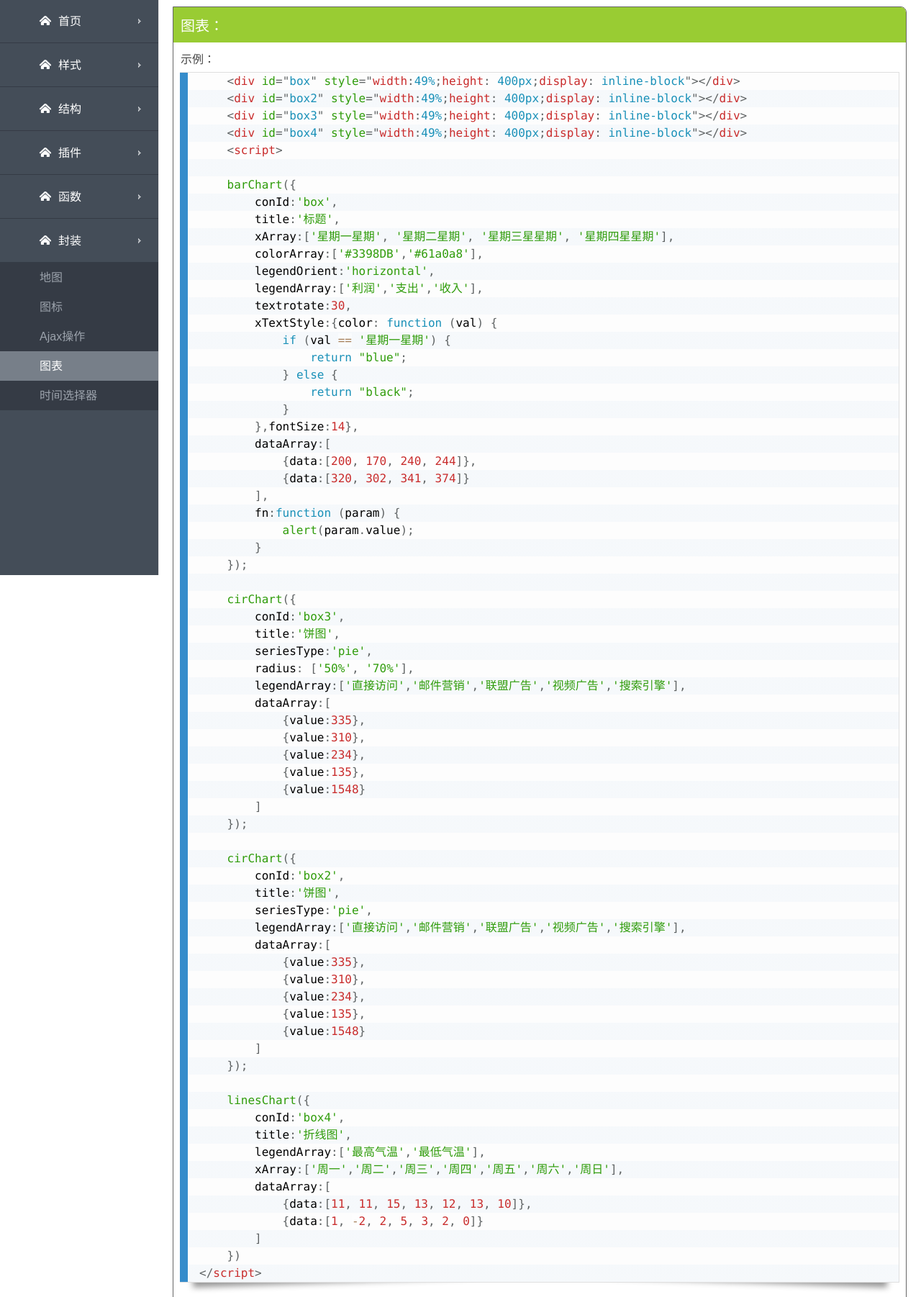
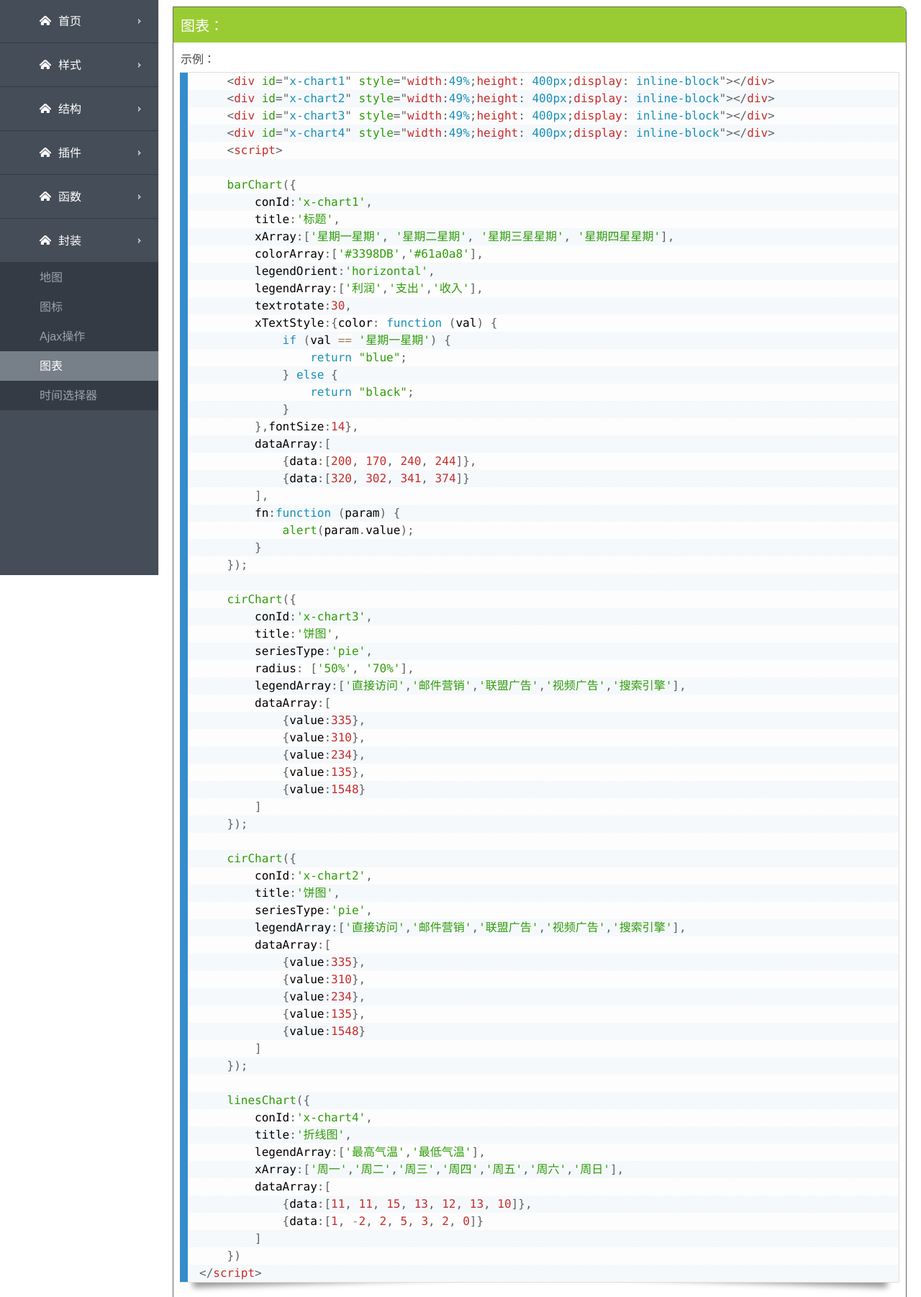
Before and after one commit to pumpinger/xstarp, a PHP site: page /chart.php in a window 1280 px wide. Shown: the part 61-1863 px from the top of the page at 72% size. Run offline with PHP 8.4, Linux system fonts and the light colour scheme; some libraries are stand-ins or nearby versions.

Commit message:
更改命名

```diff
--- a/chart.php
+++ b/chart.php
@@ -20,14 +20,14 @@ include "layout_header.php";
             <p>示例：</p>
 
             <pre><code class="language-html"><textarea>
-    <div id="box" style="width:49%;height: 400px;display: inline-block"></div>
-    <div id="box2" style="width:49%;height: 400px;display: inline-block"></div>
-    <div id="box3" style="width:49%;height: 400px;display: inline-block"></div>
-    <div id="box4" style="width:49%;height: 400px;display: inline-block"></div>
+    <div id="x-chart1" style="width:49%;height: 400px;display: inline-block"></div>
+    <div id="x-chart2" style="width:49%;height: 400px;display: inline-block"></div>
+    <div id="x-chart3" style="width:49%;height: 400px;display: inline-block"></div>
+    <div id="x-chart4" style="width:49%;height: 400px;display: inline-block"></div>
     <script>
 
     barChart({
-        conId:'box',
+        conId:'x-chart1',
         title:'标题',
         xArray:['星期一星期', '星期二星期', '星期三星星期', '星期四星星期'],
         colorArray:['#3398DB','#61a0a8'],
@@ -51,7 +51,7 @@ include "layout_header.php";
     });
 
     cirChart({
-        conId:'box3',
+        conId:'x-chart3',
         title:'饼图',
         seriesType:'pie',
         radius: ['50%', '70%'],
@@ -66,7 +66,7 @@ include "layout_header.php";
     });
 
     cirChart({
-        conId:'box2',
+        conId:'x-chart2',
         title:'饼图',
         seriesType:'pie',
         legendArray:['直接访问','邮件营销','联盟广告','视频广告','搜索引擎'],
@@ -80,7 +80,7 @@ include "layout_header.php";
     });
 
     linesChart({
-        conId:'box4',
+        conId:'x-chart4',
         title:'折线图',
         legendArray:['最高气温','最低气温'],
         xArray:['周一','周二','周三','周四','周五','周六','周日'],
@@ -94,15 +94,15 @@ include "layout_header.php";
 
 
             <p>效果:</p>
-            <div id="box" style="width:49%;height: 400px;display: inline-block"></div>
-            <div id="box2" style="width:49%;height: 400px;display: inline-block"></div>
-            <div id="box3" style="width:49%;height: 400px;display: inline-block"></div>
-            <div id="box4" style="width:49%;height: 400px;display: inline-block"></div>
+            <div id="x-chart1" style="width:49%;height: 400px;display: inline-block"></div>
+            <div id="x-chart2" style="width:49%;height: 400px;display: inline-block"></div>
+            <div id="x-chart3" style="width:49%;height: 400px;display: inline-block"></div>
+            <div id="x-chart4" style="width:49%;height: 400px;display: inline-block"></div>
 
 
             <script>
                 barChart({
-                    conId:'box', //divid
+                    conId:'x-chart1', //divid
                     title:'标题', //标题
                     xArray:['星期一星期', '星期二星期', '星期三星星期', '星期四星星期'],  //X轴
                     colorArray:['#3398DB','#61a0a8'], //颜色
@@ -127,7 +127,7 @@ include "layout_header.php";
                 });
 
                 cirChart({
-                    conId:'box3',
+                    conId:'x-chart3',
                     title:'饼图',
                     seriesType:'pie',
                     radius: ['50%', '70%'], //环形图
@@ -142,7 +142,7 @@ include "layout_header.php";
                 });
 
                 cirChart({
-                    conId:'box2',
+                    conId:'x-chart2',
                     title:'饼图',
                     seriesType:'pie',
                     legendArray:['直接访问','邮件营销','联盟广告','视频广告','搜索引擎'],
@@ -156,7 +156,7 @@ include "layout_header.php";
                 });
 
                 linesChart({
-                    conId:'box4',
+                    conId:'x-chart4',
                     title:'折线图',
                     legendArray:['最高气温','最低气温'],
                     xArray:['周一','周二','周三','周四','周五','周六','周日'],
```
